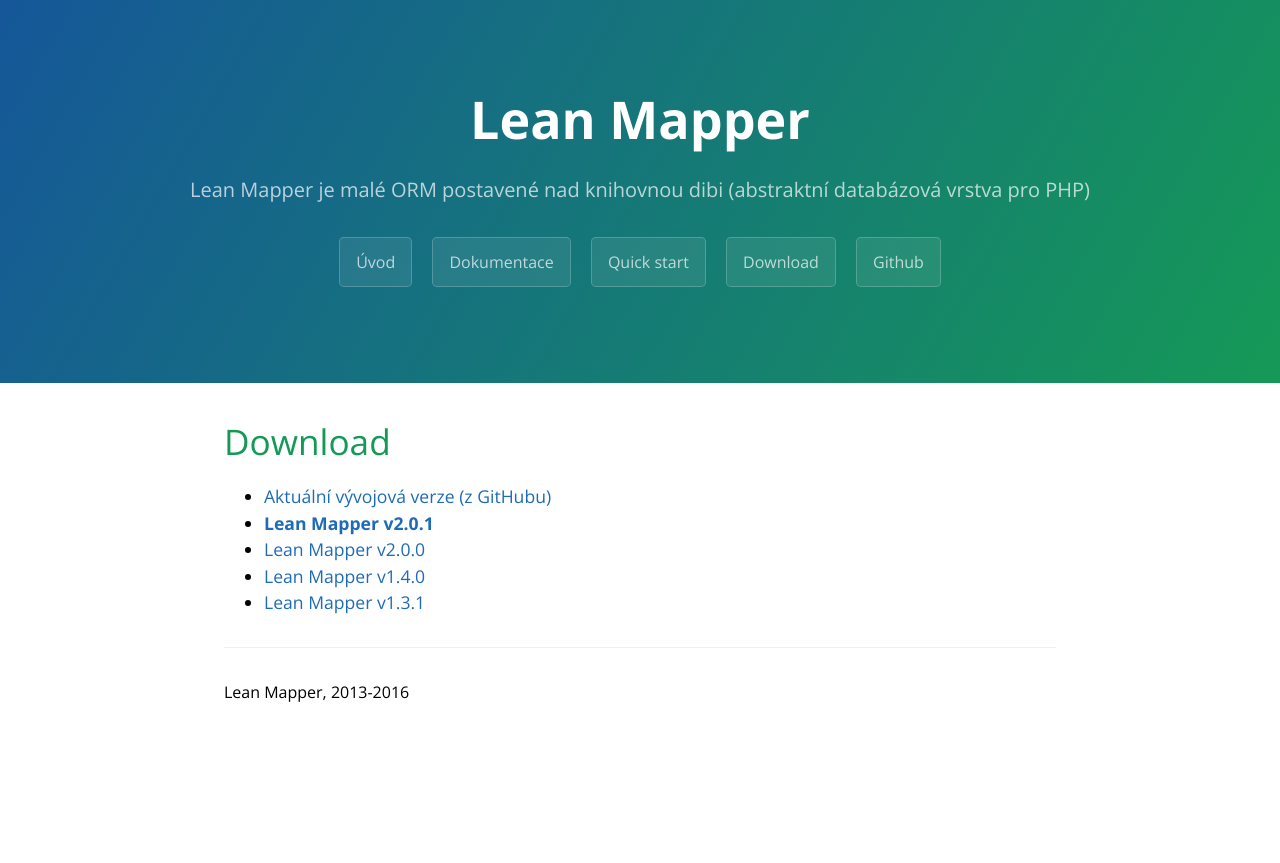
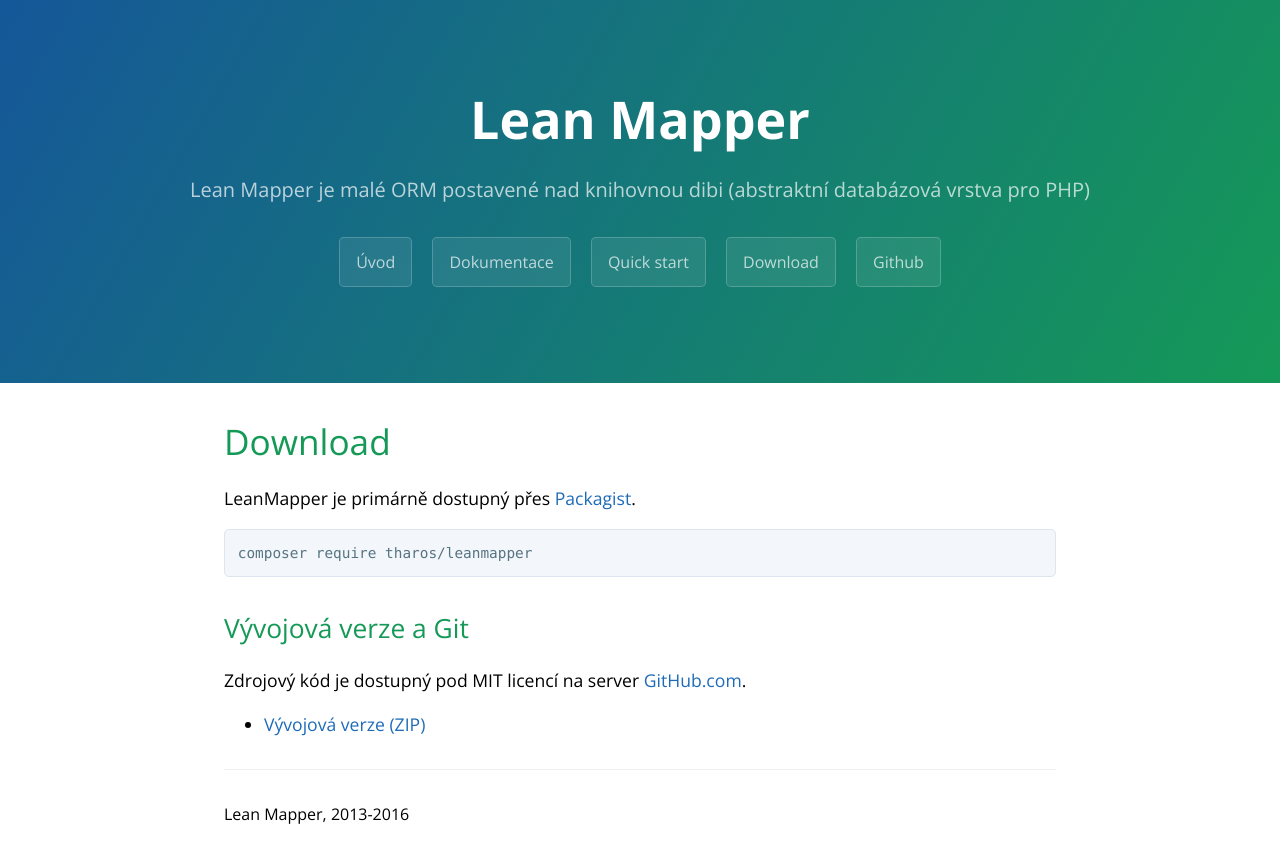
Before and after one commit to LeanMapper/LeanMapper.github.io, a Jekyll site: the page built from cs/download.md, in a window 1280 px wide. Shown: the top 863 px of the page. Built offline with Jekyll 4.4.1, drawn with Linux system fonts in a browser that asks for light colours.

Commit message:
Download: updated

````diff
--- a/cs/download.md
+++ b/cs/download.md
@@ -2,8 +2,15 @@
 title: Download
 ---
 
-* [Aktuální vývojová verze (z GitHubu)](https://github.com/Tharos/LeanMapper/archive/develop.zip)
-* [**Lean Mapper v2.0.1**](http://leanmapper.com/resources/leanmapper-v2.0.1.zip)
-* [Lean Mapper v2.0.0](http://leanmapper.com/resources/leanmapper-v2.0.0.zip)
-* [Lean Mapper v1.4.0](http://leanmapper.com/resources/leanmapper-v1.4.0.zip)
-* [Lean Mapper v1.3.1](http://leanmapper.com/resources/leanmapper-v1.3.1.zip)
+LeanMapper je primárně dostupný přes [Packagist](https://packagist.org/packages/tharos/leanmapper).
+
+```
+composer require tharos/leanmapper
+```
+
+
+## Vývojová verze a Git
+
+Zdrojový kód je dostupný pod MIT licencí na server [GitHub.com](https://github.com/tharos/leanmapper).
+
+* [Vývojová verze (ZIP)](https://github.com/Tharos/LeanMapper/archive/develop.zip)
````
